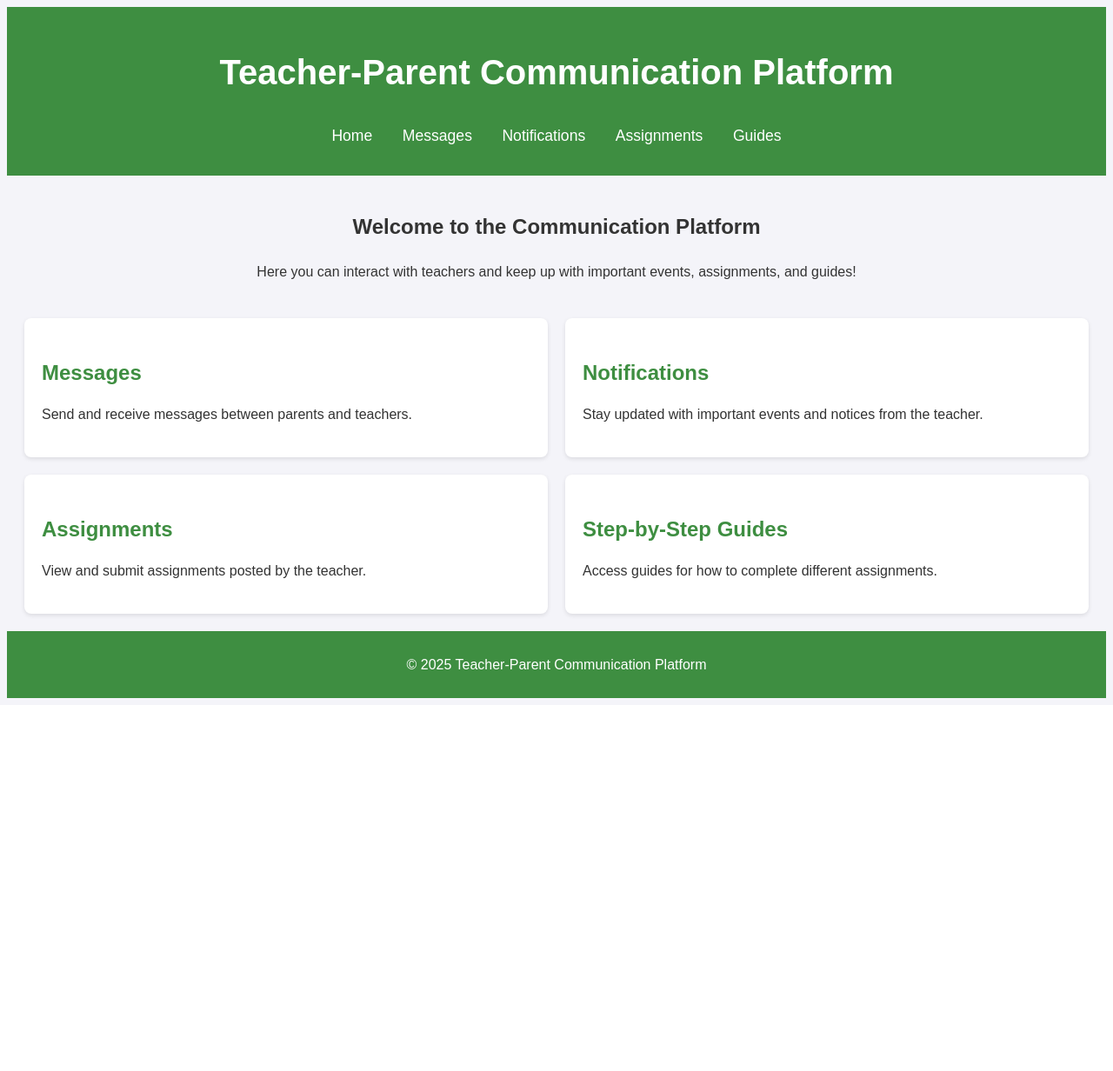
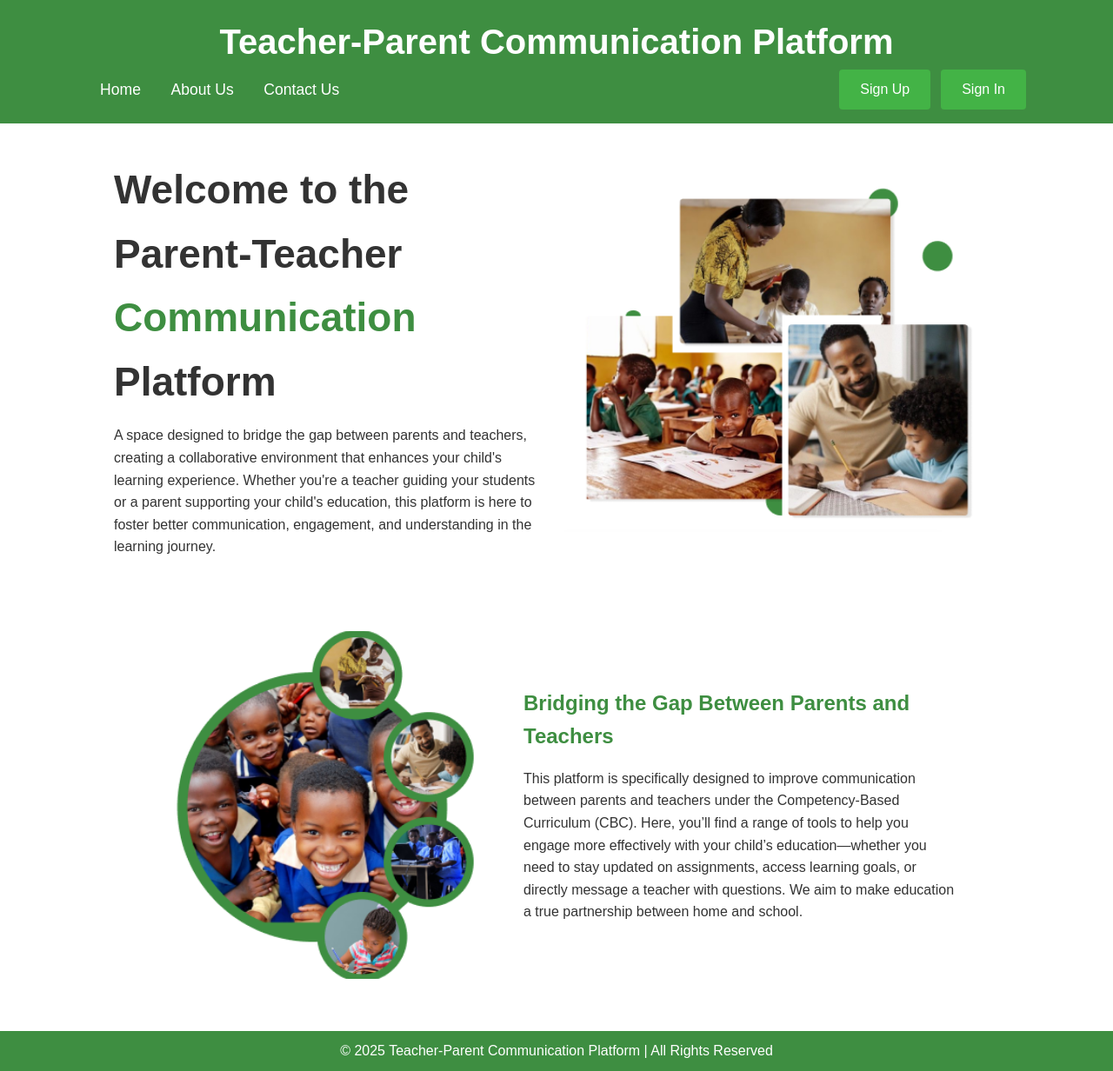
Before and after one commit to Dev-Kabingu/communication-platform, a PHP site: page / in a window 1280 px wide. Shown: the whole page at 87% size. Before the commit the page ends 803 px from the top, so only its background shows below. Run offline with PHP 8.4, Linux system fonts and the light colour scheme; the visitor is signed in with stand-in values (Sample User, id 1); a stand-in replaces the project's code that opens the database connection.

Commit message:
additional files

```diff
--- a/css/styles.css
+++ b/css/styles.css
@@ -3,16 +3,191 @@
     padding: 0;
     box-sizing: border-box;
 }
-body{
-    width: 100%;
-    font-family: 'poppins', sans-serif;
+
+body {
+    font-family: Arial, sans-serif;
+    background-color: #f4f4f9;
+    color: #333;
+    line-height: 1.6;
 }
+
 :root{
     --primary-color: #3e8e41;
     --secondary-color: #2b2b2b;
     --background-color: #f4f4f9;
     --text-color: #333;
     --text-color2: #ffffff;
+}
+/* ---------------dashboard--------------- */
+header {
+    background-color: var(--primary-color);
+    color: white;
+    padding: 1rem 0;
+    text-align: center;
+}
+.header-container{
+    display: flex;
+    align-items: center;
+    justify-content: space-between;
+    text-transform: capitalize;
+    padding: 0 100px;
+}
+header h1 {
+    font-size: 2.5rem;
+}
+
+nav ul {
+    list-style-type: none;
+    padding: 0;
+}
+
+nav ul li {
+    display: inline;
+    margin: 0 15px;
+}
+
+nav ul li a {
+    color: var(--text-color2);
+    text-decoration: none;
+    font-size: 1.1rem;
+    position:relative;
+}
+nav ul li a::after{
+    content:"";
+    width: 0;
+    height: 2px;
+    background:var(--background-color);
+    position: absolute;
+    left:0;
+    bottom:-4px;
+    transition: width 0.25s;
+}
+nav ul li a:hover::after{
+    width:100%;
+}
+button{
+    padding: 14px 24px;
+    border: none;
+    border-radius: 4px;
+    font-size: 16px;
+    font-weight: 500;
+    background: var(--primary-color);
+    color: var(--text-color2);
+    transition: background 0.5s;
+    text-transform: capitalize;
+    cursor: pointer;
+}
+button:hover{
+    background: #43b346;
+}
+.header-buttons{
+    display: flex;
+    align-items: center;
+    gap: 12px;
+}
+.signup, .signin{
+    background: #43b346;
+}
+.signin:hover,
+.signup:hover
+{
+    background: #50eb55;
+}
+
+main {
+    padding: 20px;
+}
+
+.intro {
+    text-align: center;
+    margin-bottom: 40px;
+}
+
+.features {
+    display: grid;
+    grid-template-columns: repeat(2, 1fr);
+    gap: 20px;
+}
+
+.feature {
+    background-color: white;
+    padding: 20px;
+    box-shadow: 0 2px 5px rgba(0, 0, 0, 0.1);
+    border-radius: 8px;
+    cursor: pointer;
+    transition: transform 0.5s;
+}
+
+.feature h3 {
+    color: #3e8e41;
+    font-size: 1.5rem;
+    margin-bottom: 10px;
+}
+.feature:hover{
+    transform: translate(12px, 5px);
+}
+/* -------------footer--------------- */
+footer {
+    text-align: center;
+    padding: 10px;
+    background-color: #3e8e41;
+    color: white;
+}
+/* ----------------------index page ------------------------*/
+.hero-container{
+    display: flex;
+    align-items: center;
+    justify-content: center;
+    padding-top: 40px;
+    flex-wrap: wrap;
+    gap: 18px;
+    padding-bottom: 24px;
+}
+.hero-text{
+    width: 500px;
+}
+.hero-text h1{
+    font-size: 46px;
+    margin-bottom: 12px;
+}
+.hero-text h1 span{
+    color: var(--primary-color);
+}
+
+.hero-image{
+    width: 500px;
+    height: 400px;
+}
+.hero-image img{
+    width: 100%;
+    height: 100%;
+    object-fit: cover;
+    display: block;
+}
+
+.overview-container{
+    display: flex;
+    align-items: center;
+    justify-content: center;
+    gap: 24px;
+    padding: 60px 0;
+}
+.overview-image{
+    width: 400px;
+    height: 400px;
+}
+.overview-image img{
+    width: 100%;
+    height: 100%;
+    object-fit: cover;
+    display: block;
+}
+.overview-text{
+    width: 500px;
+}
+.overview-text h2{
+    margin-bottom: 16px;
+    color: var(--primary-color);
 }
 /* -----------login page------------ */
 .form-container{
@@ -145,8 +358,6 @@ button{
     background: var(--primary-color);
     color: var(--text-color2);
     transition: background 0.5s;
-    text-transform: capitalize;
-    cursor: pointer;
 }
 button:hover{
     background: #43b346;
--- a/index.php
+++ b/index.php
@@ -3,122 +3,47 @@
 <head>
     <meta charset="UTF-8">
     <meta name="viewport" content="width=device-width, initial-scale=1.0">
-    <title>Teacher-Parent Communication Platform</title>
-    <!-- <link rel="stylesheet" href="style.css"> -->
-    <style>
-body {
-    font-family: Arial, sans-serif;
-    background-color: #f4f4f9;
-    color: #333;
-    line-height: 1.6;
-}
-
-header {
-    background-color: #3e8e41;
-    color: white;
-    padding: 1rem 0;
-    text-align: center;
-}
-
-header h1 {
-    font-size: 2.5rem;
-}
-
-nav ul {
-    list-style-type: none;
-    padding: 0;
-}
-
-nav ul li {
-    display: inline;
-    margin: 0 15px;
-}
-
-nav ul li a {
-    color: white;
-    text-decoration: none;
-    font-size: 1.1rem;
-}
-
-main {
-    padding: 20px;
-}
-
-.intro {
-    text-align: center;
-    margin-bottom: 40px;
-}
-
-.features {
-    display: grid;
-    grid-template-columns: repeat(2, 1fr);
-    gap: 20px;
-}
-
-.feature {
-    background-color: white;
-    padding: 20px;
-    box-shadow: 0 2px 5px rgba(0, 0, 0, 0.1);
-    border-radius: 8px;
-}
-
-.feature h3 {
-    color: #3e8e41;
-    font-size: 1.5rem;
-    margin-bottom: 10px;
-}
-
-footer {
-    text-align: center;
-    padding: 10px;
-    background-color: #3e8e41;
-    color: white;
-}
-
-    </style>
+    <title>Parents Teacher Communication Platform</title>
+    <link rel="stylesheet" href="css/styles.css">
 </head>
-<body>
+<body style = "background: white;">
     <header>
         <h1>Teacher-Parent Communication Platform</h1>
+        <div class="header-container">
         <nav>
+            <!-- <div class="logo">Logo</div> -->
             <ul>
-                <li><a href="index.html">Home</a></li>
-                <li><a href="login_communication_forum.php" >Messages</a></li>
-                <li><a href="#">Notifications</a></li>
-                <li><a href="uploaded_files.php">Assignments</a></li>
-                <li><a href="#">Guides</a></li>
+                <li><a href="index.html">home</a></li>
+                <li><a href="about.html">about us</a></li>
+                <li><a href="contact.html">contact us</a></li>
             </ul>
         </nav>
+        <div class="header-buttons">
+            <button class="signup" onclick = "window.location.href = 'Registration_form.php' ">sign up</button>
+            <button class="signin" onclick = "window.location.href = 'login_form.php' ">sign in</button>
+        </div>
+        </div>
     </header>
-
-    <main>
-        <section class="intro">
-            <h2>Welcome to the Communication Platform</h2>
-            <p>Here you can interact with teachers and keep up with important events, assignments, and guides!</p>
-        </section>
-
-        <section class="features">
-            <div class="feature">
-                <h3>Messages</h3>
-                <p>Send and receive messages between parents and teachers.</p>
-            </div>
-            <div class="feature">
-                <h3>Notifications</h3>
-                <p>Stay updated with important events and notices from the teacher.</p>
-            </div>
-            <div class="feature">
-                <h3>Assignments</h3>
-                <p>View and submit assignments posted by the teacher.</p>
-            </div>
-            <div class="feature">
-                <h3>Step-by-Step Guides</h3>
-                <p>Access guides for how to complete different assignments.</p>
-            </div>
-        </section>
-    </main>
-
+    <div class="hero-container">
+       <div class="hero-text">
+        <h1>Welcome to the Parent-Teacher <span>Communication</span> Platform</h1>
+        <p>A space designed to bridge the gap between parents and teachers, creating a collaborative environment that enhances your child's learning experience. Whether you're a teacher guiding your students or a parent supporting your child's education, this platform is here to foster better communication, engagement, and understanding in the learning journey.</p>
+       </div>
+       <div class="hero-image">
+        <img src="./images/heroImage.PNG" alt="">
+       </div>
+    </div>
+    <div class="overview-container">
+        <div class="overview-image">
+            <img src="./images/overview.PNG" alt="">
+        </div>
+        <div class="overview-text">
+            <h2>Bridging the Gap Between Parents and Teachers</h2>
+            <p>This platform is specifically designed to improve communication between parents and teachers under the Competency-Based Curriculum (CBC). Here, you’ll find a range of tools to help you engage more effectively with your child’s education—whether you need to stay updated on assignments, access learning goals, or directly message a teacher with questions. We aim to make education a true partnership between home and school.</p>
+        </div>
+    </div>
     <footer>
-        <p>&copy; 2025 Teacher-Parent Communication Platform</p>
+        <p>&copy; 2025 Teacher-Parent Communication Platform | All Rights Reserved</p>
     </footer>
 </body>
 </html>
--- a/styles_forum.css
+++ b/styles_forum.css
@@ -56,4 +56,5 @@ textarea {
 
 .replies {
     margin-top: 10px;
+    background-color: rgb(236, 235, 235);
 }
```
Also changed, not shown: other parts of css/styles.css (+40 -2 lines), admin_dashboard.html (added, +18 -0 lines), dashboard.php (added, +54 -0 lines), upload_assignment.php (added, +24 -0 lines), images/heroImage.PNG (added), images/overview.PNG (added).
